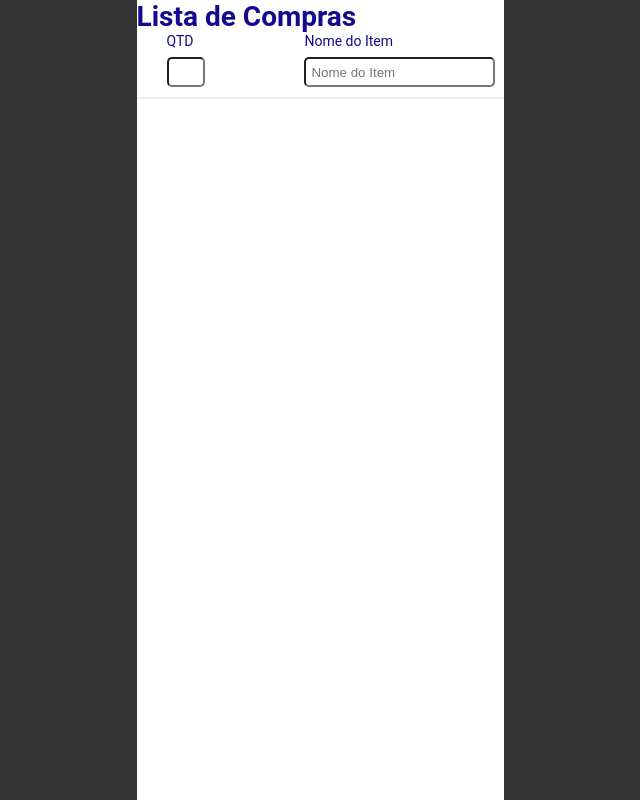
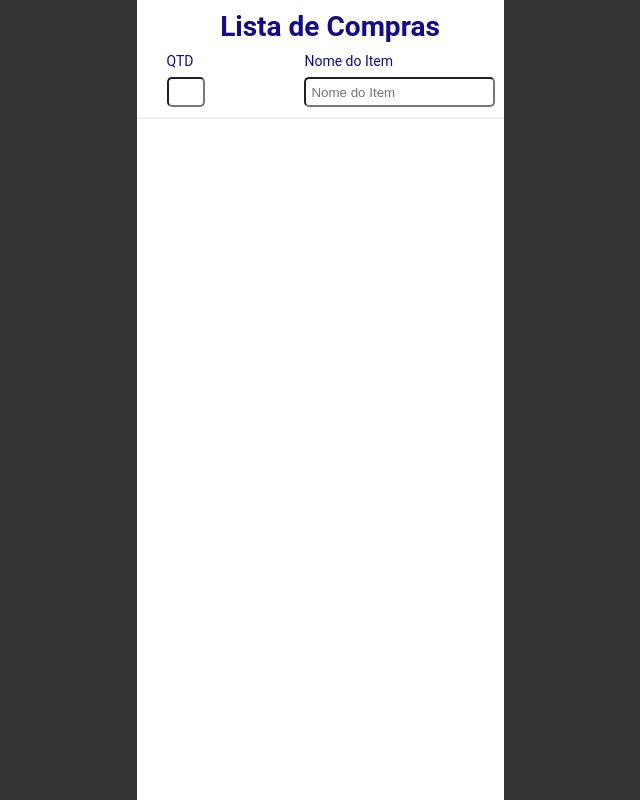
Before and after one commit to jeanramalho/lista-de-compras, a React (Create React App) app: page / in a window 1280 px wide. Shown: the whole page, without its empty margins (320-960 px from the left). Built offline with nearby package versions, Linux system fonts and the light colour scheme.

Commit message:
Estiliza titulo

```diff
--- a/src/components/Header/index.jsx
+++ b/src/components/Header/index.jsx
@@ -5,7 +5,10 @@ function Header() {
     return (
         <Container>
             <div>
-                <h1 className="titulo">Lista de Compras</h1>
+                <div className="tit">
+                    <h1 className="titulo">Lista de Compras</h1>
+                </div>
+
 
                 <div className="inputs">
                     <div className="qtd">
--- a/src/components/Header/style.jsx
+++ b/src/components/Header/style.jsx
@@ -8,6 +8,12 @@ export const Container = styled.div`
         justify-content: space-between;
         padding-bottom: 10px;
         border-bottom: solid 2px #efefef;
+
+        .tit {
+            width: 100%;
+            text-align: center;
+            margin: 10px;
+        }
 
         .inputs {
             width: 106%;
```
